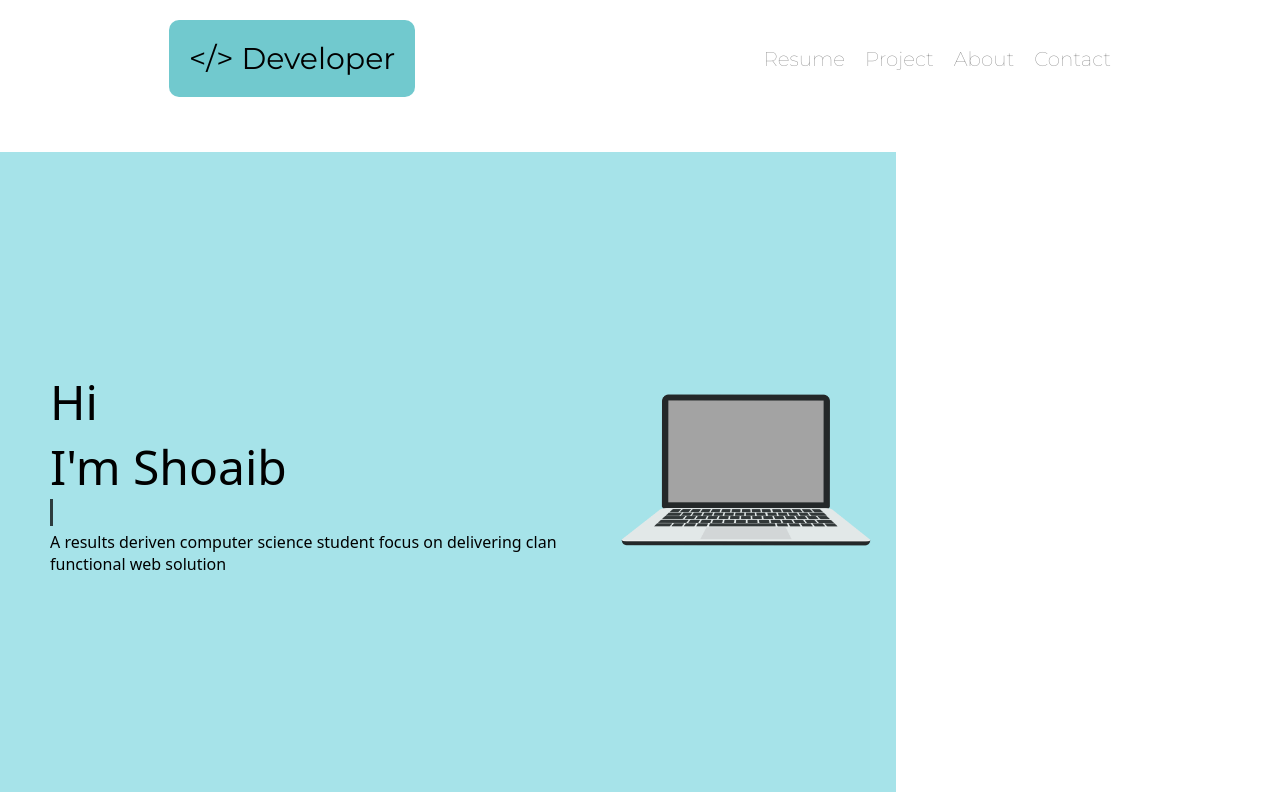
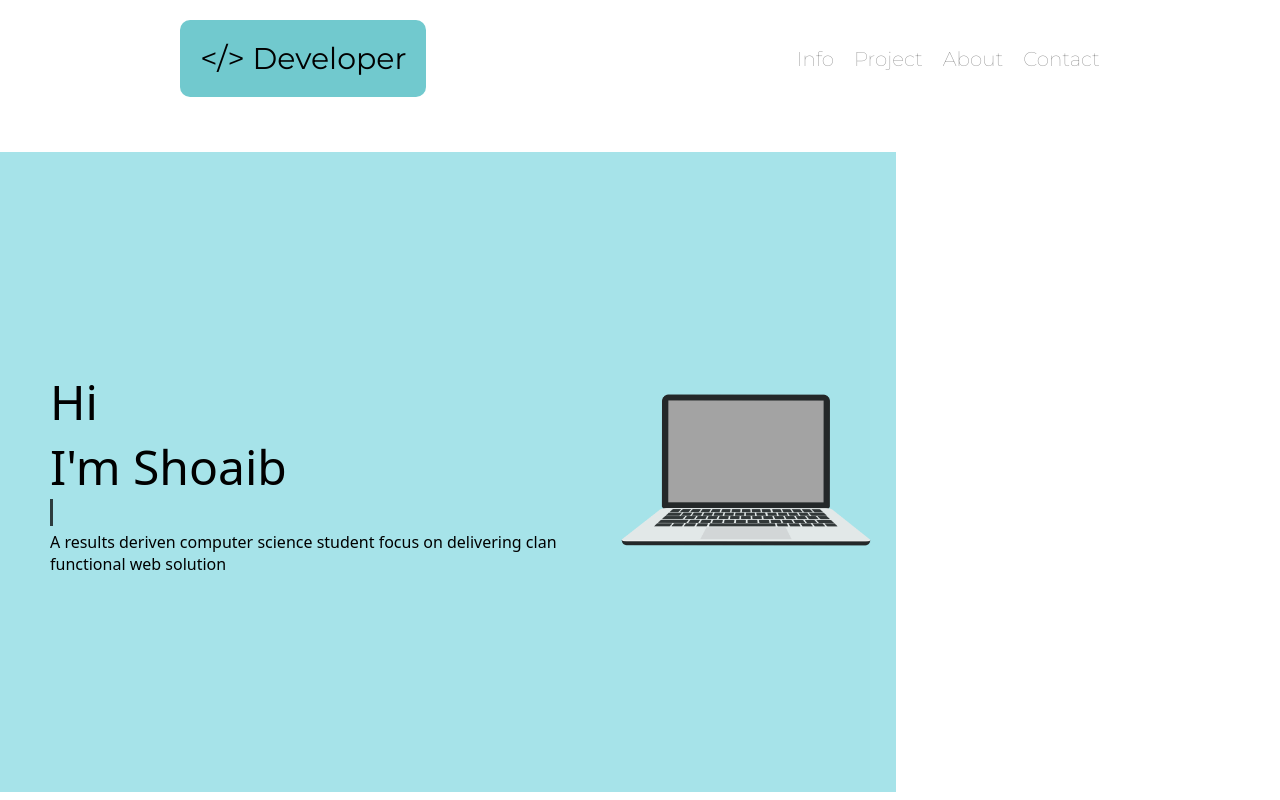
Before and after one commit to shoaib-codeHub/Portfolio, a plain HTML site: page index.html in a window 1280 px wide. Shown: the top 800 px of the page. Drawn offline with Linux system fonts and the light colour scheme.

Commit message:
Fix HTML structure and correct navigation links

```diff
--- a/index.html
+++ b/index.html
@@ -20,7 +20,7 @@
             </div>
             <div id="nav-container">
                 <ul>
-                    <li><a href="#resume">Resume</a></li>
+                    <li><a href="#resume">Info</a></li>
                     <li><a href="#project-container">Project</a></li>
                     <li><a href="#about">About</a></li>
                     <li><a href="#contact-me">Contact</a></li>
@@ -183,4 +183,5 @@
     </main>
 </body>
 
+
 </html>
```
